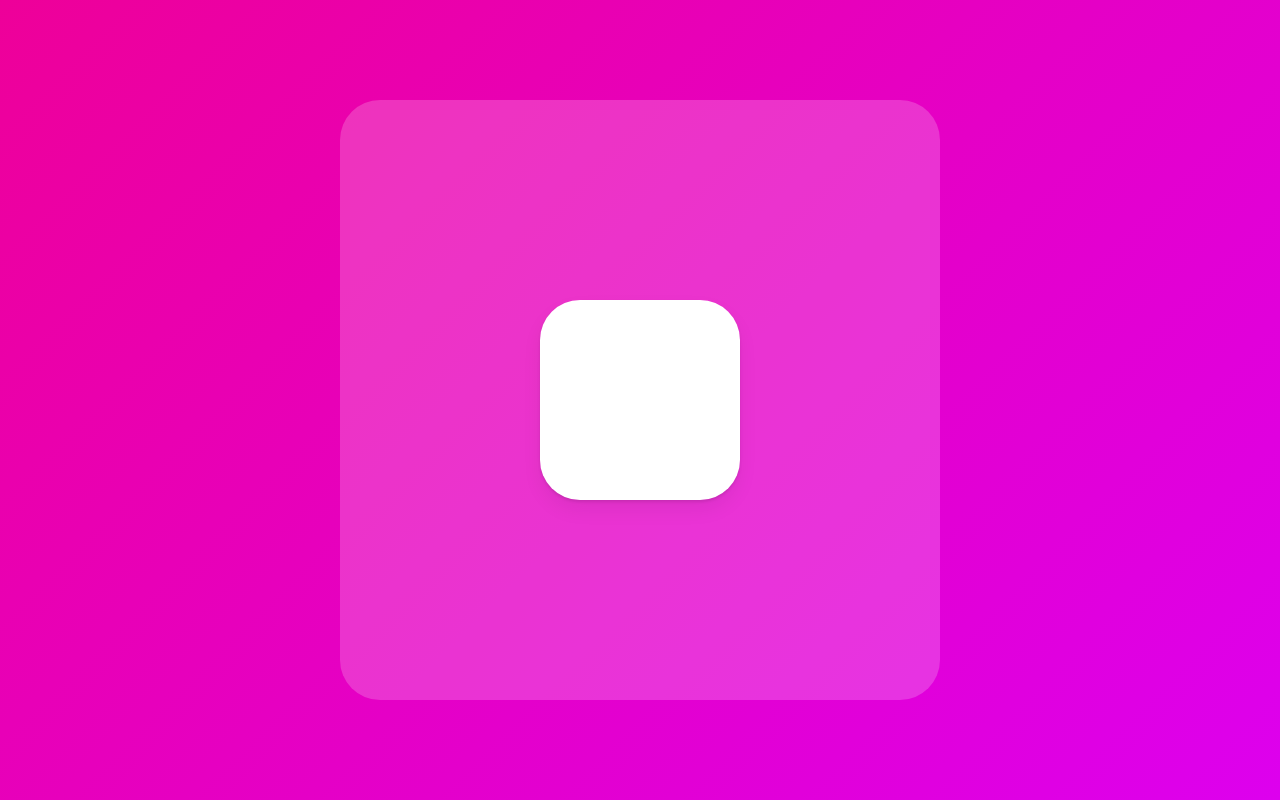
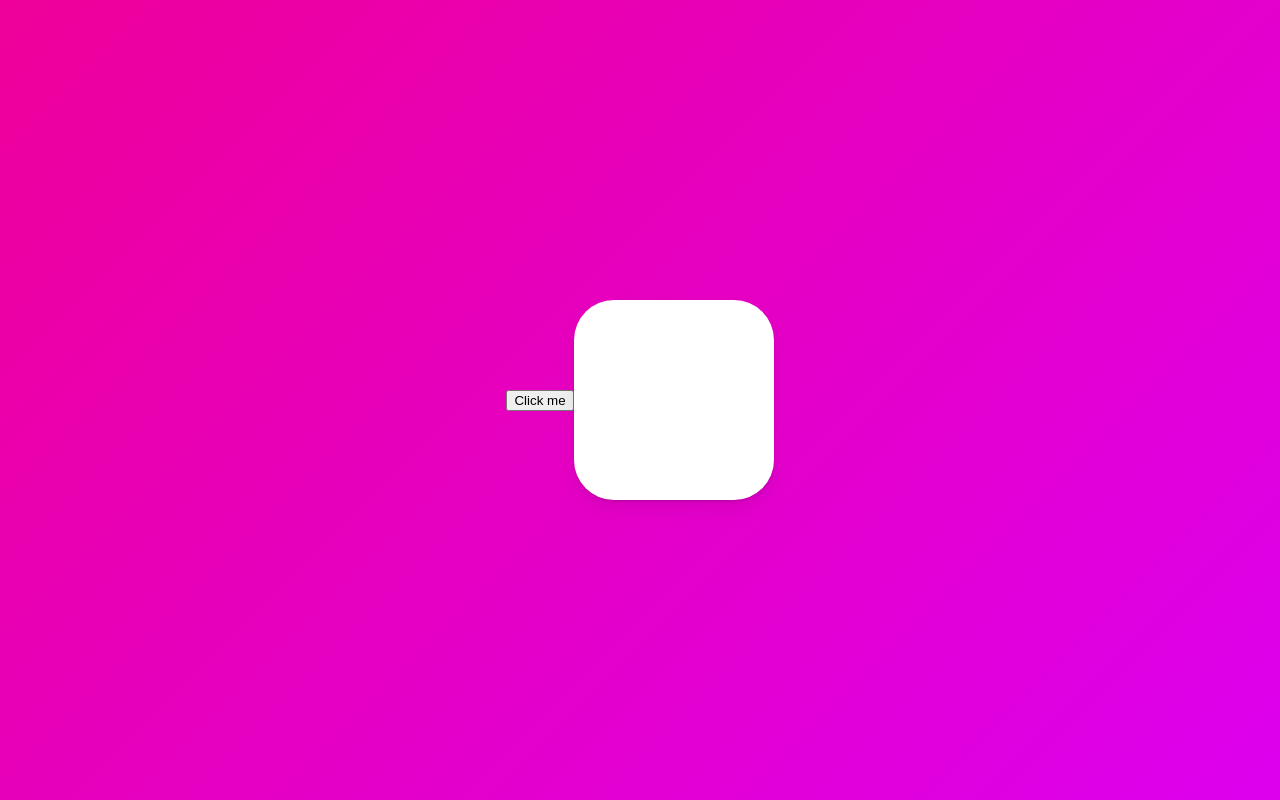
Before and after one commit to seungmin-dev/framer-animations, a React (Create React App) app: page / in a window 1280 px wide. Built offline with nearby package versions, Linux system fonts and the light colour scheme.

Commit message:
MotionValues#1

```diff
--- a/src/App.tsx
+++ b/src/App.tsx
@@ -1,6 +1,6 @@
-import React, { useRef } from "react";
+import React, { useEffect, useRef } from "react";
 import styled from "styled-components";
-import { motion } from "framer-motion";
+import { motion, useMotionValue } from "framer-motion";
 import { SportsRugbySharp } from "@material-ui/icons";
 
 const Wrapper = styled.div`
@@ -36,20 +36,14 @@
 };
 
 function App() {
-  const biggerBoxRef = useRef<HTMLDivElement>(null);
+  const x = useMotionValue(0); // react state가 아니라서 motionValue가 바뀌어도 컴포넌트 재렌더링은 이루어지지 않음
+  useEffect(() => {
+    x.onChange(() => console.log(x.get()));
+  }, [x]);
   return (
     <Wrapper>
-      <BiggerBox ref={biggerBoxRef}>
-        <Box
-          drag
-          dragSnapToOrigin
-          dragElastic={0.5}
-          dragConstraints={biggerBoxRef}
-          variants={boxVariants}
-          whileHover="hover"
-          whileTap="click"
-        />
-      </BiggerBox>
+      <button onClick={() => x.set(200)}>Click me</button>
+      <Box style={{ x }} drag="x" dragSnapToOrigin />
     </Wrapper>
   );
 }
```
